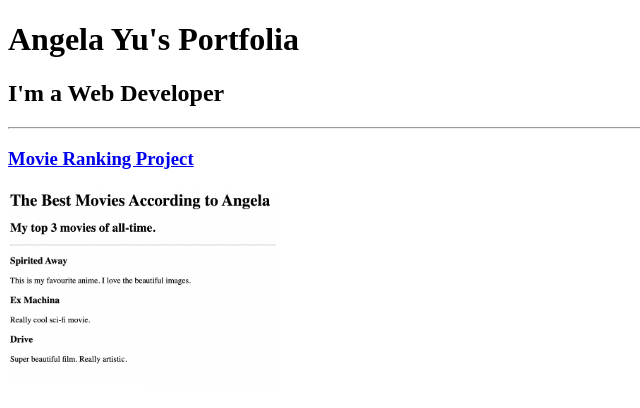
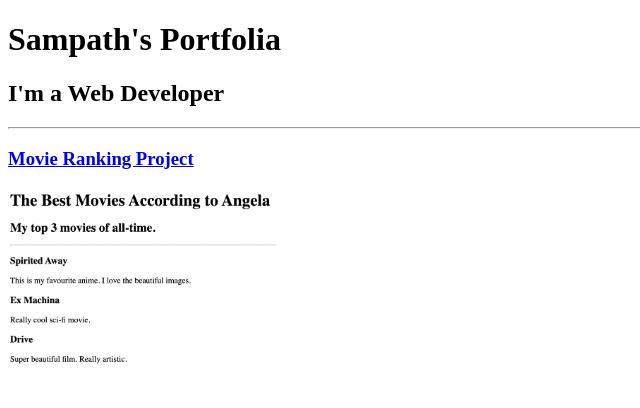
Before and after one commit to Lahiru8/sampath, a plain HTML site: page index.html in a window 1280 px wide. Shown: the top 408 px of the page, without its empty margins (0-640 px from the left). Drawn offline with Linux system fonts and the light colour scheme.

Commit message:
Update index.html

```diff
--- a/index.html
+++ b/index.html
@@ -6,7 +6,7 @@
       <title>Portfolio</title>
 </head>
 <body>
-    <h1>Angela Yu's Portfolia</h1>
+    <h1>Sampath's Portfolia</h1>
     <h2>I'm a Web Developer</h2>
     <hr>
     <h3><a href="./public/movie-ranking.html">Movie Ranking Project</a></h3>
```
